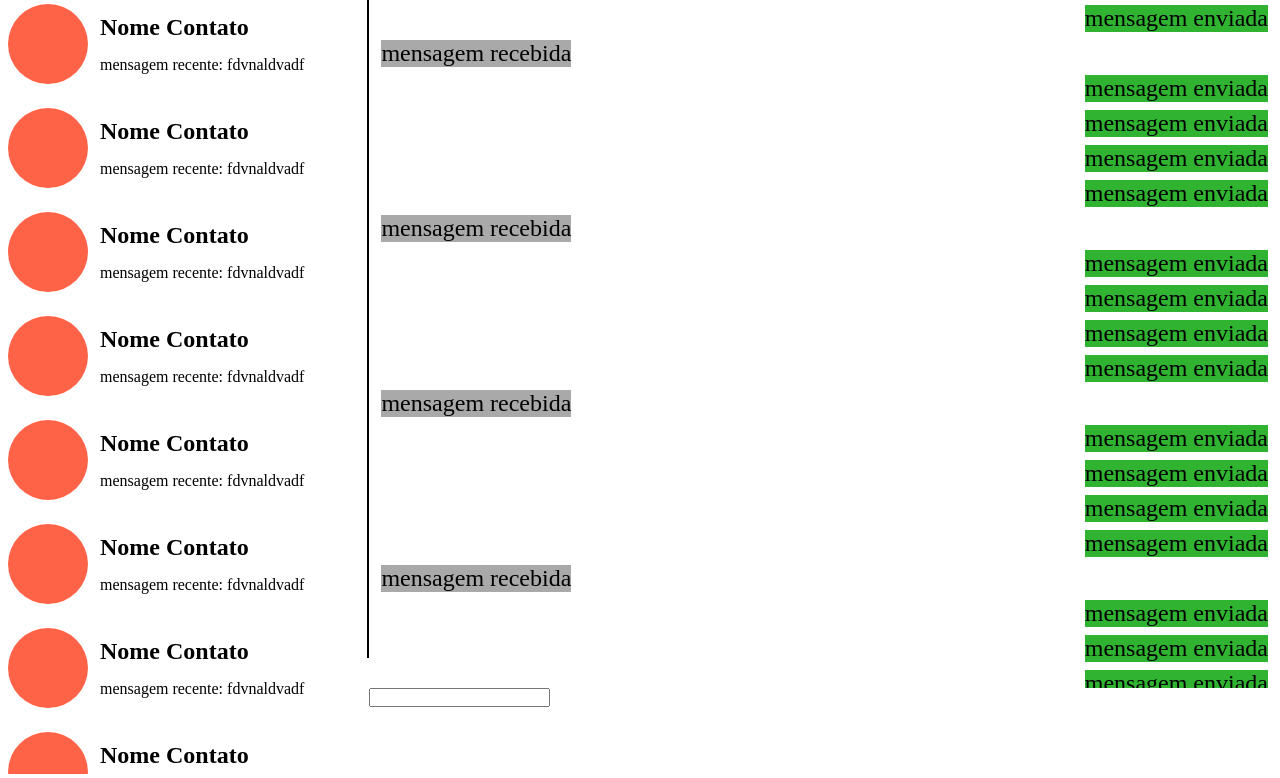
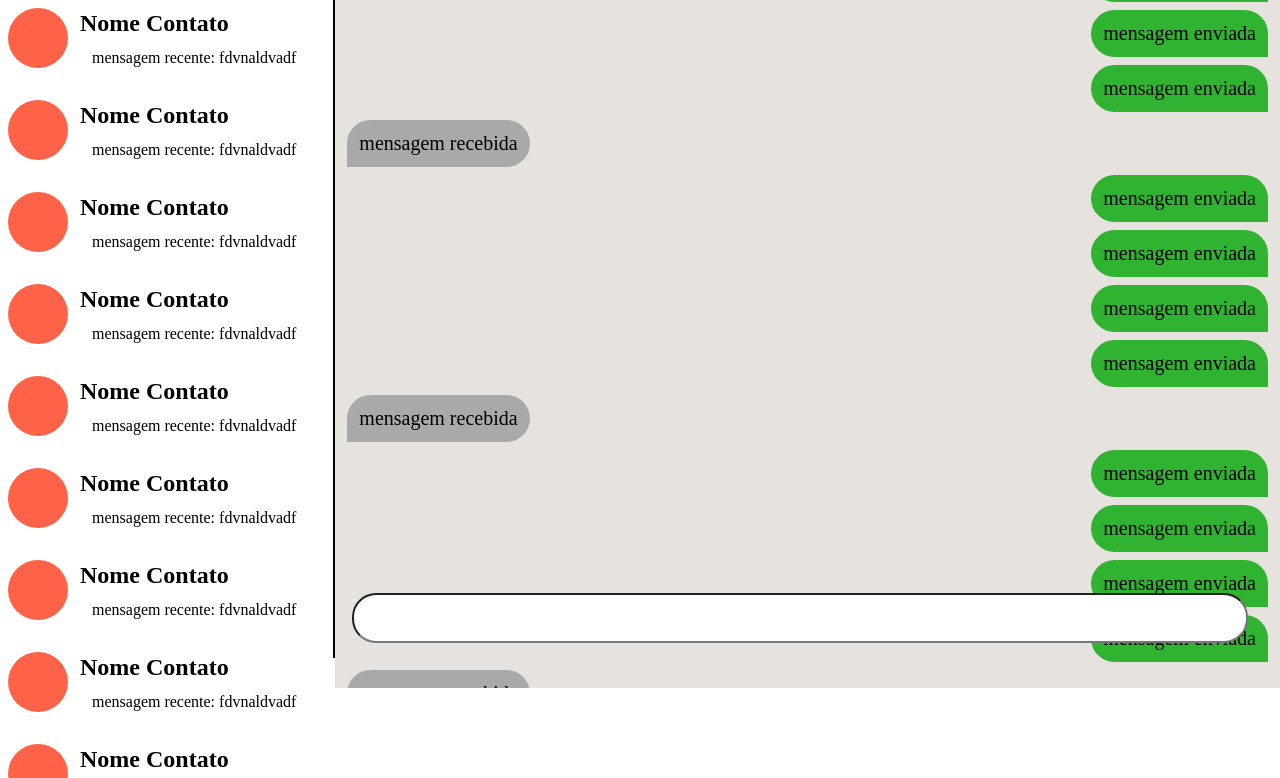
Before and after one commit to EnzoCarrilho/FrontEnd-WhatsApp, a plain HTML site: page index.html in a window 1280 px wide. Shown: the part 142-920 px from the top of the page. Drawn offline with Linux system fonts and the light colour scheme.

Commit message:
build: input de mensagem, e estiliação das mensagens

```diff
--- a/index.html
+++ b/index.html
@@ -151,22 +151,13 @@
              <p>mensagem enviada</p>
             <p>mensagem enviada</p>
             <span>mensagem recebida</span>
-             <p>mensagem enviada</p>
-            <p>mensagem enviada</p>
+            <p>mensagem enviadamensagem enviadamensagem enviadamensagem enviadamensagem enviadamensagem enviadamensagem enviadamensagem enviadamensagem enviadamensagem enviadamensagem enviada</p>
             <p>mensagem enviada</p>
             <p>mensagem enviada</p>
             <span>mensagem recebida</span>
-             <p>mensagem enviada</p>
             <p>mensagem enviada</p>
-
-            <span>mensagem recebida</span>
-             <p>mensagem enviada</p>
-            <p>mensagem enviada</p>
-            <p>mensagem enviada</p>
-            <p>mensagem enviada</p>
-            <span>mensagem recebida</span>
         </div>
-        <input type="text">
+        <input type="text" class="input-mensagem">
     </div>
 </body>
 </html>
--- a/style.css
+++ b/style.css
@@ -11,7 +11,7 @@ body{
 }
 
 .contatos{
-    width: 40%;
+    width: 35%;
     height: 100%;
     padding: 8px;
     border-right: 2px solid #000;
@@ -34,7 +34,7 @@ body{
 main{
     display: flex;
     height: 100%;
-    margin-top: 24px;
+    margin-top: 28px;
 }
 
 .lista-contatos{
@@ -47,13 +47,13 @@ main{
     padding: 4px;
     padding-left: 0;
     padding-right: 0;
-    gap: 4px;
+    gap: 12px;
 }
 
 .contato{
     display: flex;
     align-items: center;
-    height: 100px;
+    height: 80px;
     width: 100%;
     padding: 12px;
     padding-left: 0;
@@ -73,8 +73,8 @@ main{
 
 
 .imagem-contato{
-    width: 80px;
-    height: 80px;
+    width: 60px;
+    height: 60px;
     border-radius: 50%;
     object-fit: cover;
     background-color: tomato;
@@ -115,18 +115,41 @@ main{
     padding: 12px;
     display: flex;
     flex-direction: column;
-    font-size: 24px;
+    font-size: 20px;
     gap: 8px;
     overflow-y: auto;
     overflow-x: hidden;
     scrollbar-width: thin;
+    background-color: rgb(230, 226, 221);
 }
+
+.mensagens p, span{
+    border-radius: 32px;
+    padding: 12px;
+    max-width: 40%;
+}
+
 .mensagens p{
     align-self: flex-end;
     background-color: rgb(48, 179, 48);
+    border-bottom-right-radius: 0;
 }
 
 .mensagens span{
     background-color: darkgray;
     align-self: flex-start;
+    border-bottom-left-radius: 0;
 }
+
+.input-mensagem{
+    position: absolute;
+    top: 90%;
+    right: 0;
+    left: 25%;
+    bottom: 0;
+    margin: auto;
+    height: 50px;
+    width: 70%;
+    border-radius: 24px;
+    padding: 8px;
+}
```
Also changed, not shown: main.js (added).
